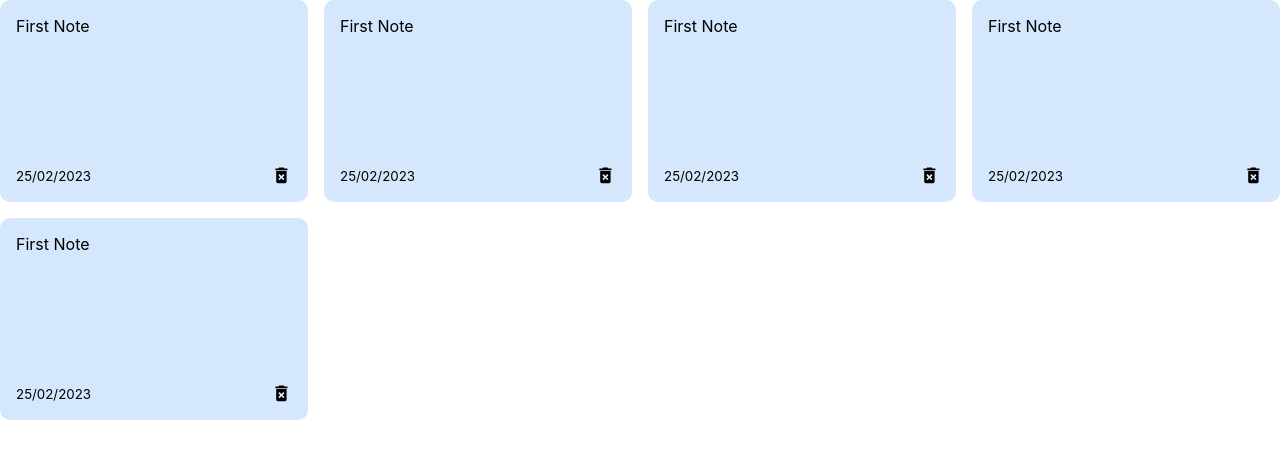
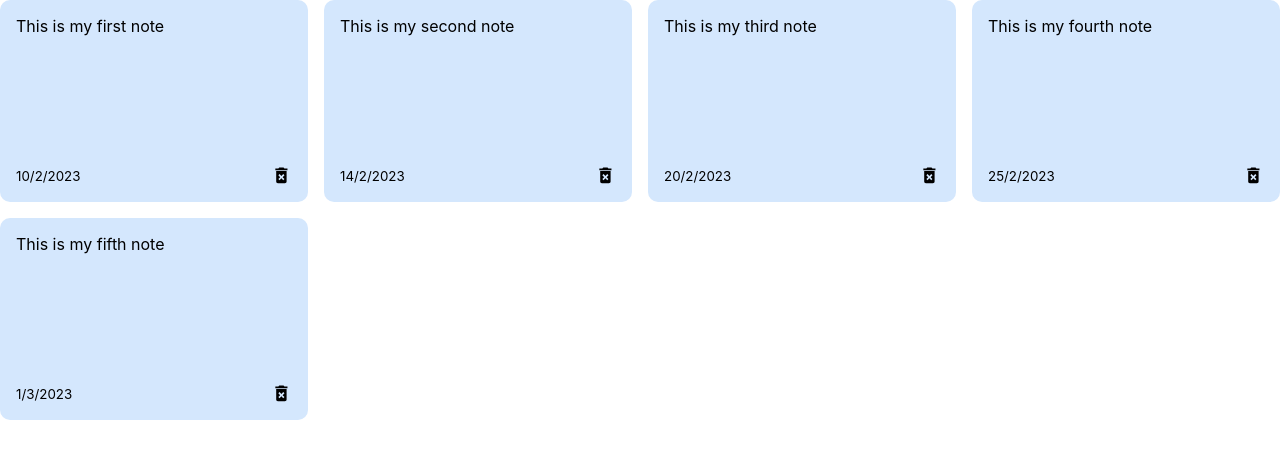
Before and after one commit to nandhini-skumar1/NotesApp, a React (Create React App) app: page / in a window 1280 px wide. Shown: the top 458 px of the page. Built offline with nearby package versions, Linux system fonts and the light colour scheme.

Commit message:
notes made dynamic

```diff
--- a/src/App.js
+++ b/src/App.js
@@ -1,8 +1,37 @@
+import { useState } from "react";
+import {nanoid} from 'nanoid';
 import NotesList from "./components/NotesList";
 
 const App = () => {
+  const [notes,setNotes]= useState([
+    {
+    id: nanoid(),
+    text:"This is my first note",
+    date:"10/2/2023",
+    },
+    {
+      id: nanoid(),
+      text:"This is my second note",
+      date:"14/2/2023",
+    },
+    {
+        id: nanoid(),
+        text:"This is my third note",
+        date:"20/2/2023",
+    },
+    {
+      id: nanoid(),
+      text:"This is my fourth note",
+      date:"25/2/2023",
+    },
+    {
+      id: nanoid(),
+      text:"This is my fifth note",
+      date:"1/3/2023",
+    },
+    ]);
   return ( <div className="container">
-    <NotesList/>
+    <NotesList notes={notes}/>
   </div>
   );
 };
--- a/src/components/Note.js
+++ b/src/components/Note.js
@@ -1,11 +1,11 @@
 import {MdDeleteForever} from'react-icons/md';
 
-const Note = () => {
+const Note = ({ id, text, date}) => {
     return (
      <div className="note">
-     <span>First Note </span>
+     <span>{text} </span>
      <div className="note-footer">
-       <small>25/02/2023</small>
+       <small>{date}</small>
        <MdDeleteForever className='delete-icon' size='1.3em'/>
      </div>
 
--- a/src/components/NotesList.js
+++ b/src/components/NotesList.js
@@ -1,13 +1,11 @@
 import Note from './Note';
 
-const NotesList = () => {
+const NotesList = ({notes}) => {
     return (
     <div className="notes-list">
-<Note />
-<Note />
-<Note />
-<Note />
-<Note />
+            {notes.map((notes)=>(
+            <Note id={notes.id} text={notes.text} date={notes.date}/>
+            ))}
     </div>
     );
 };
```
